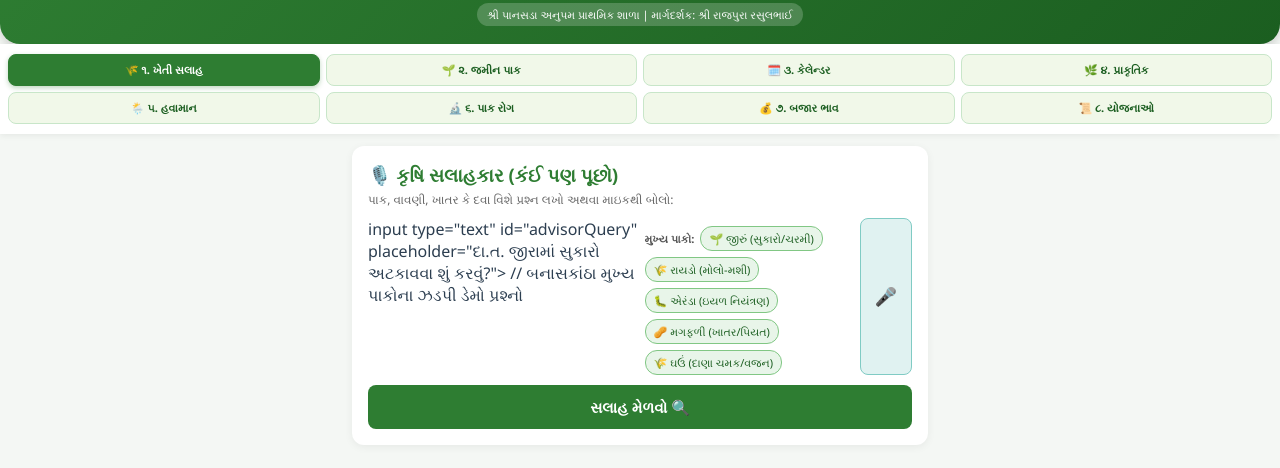
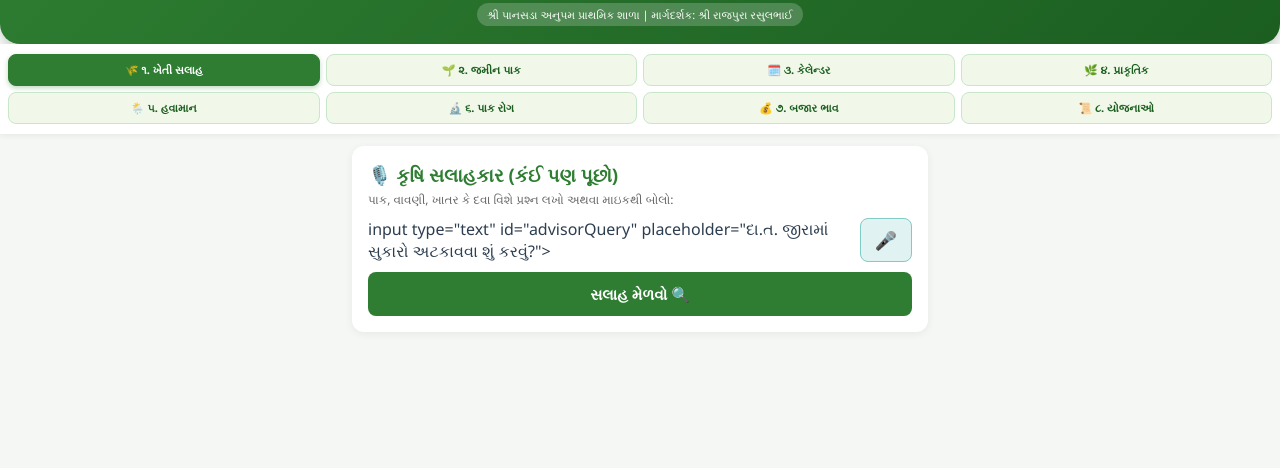
Before and after one commit to rasulbhai-rajpura/khedut-ai-pro, a website: page public/index.html in a window 1280 px wide. Shown: the part 70-538 px from the top of the page. Drawn offline with Linux system fonts and the light colour scheme.

Commit message:
Update index.html

```diff
--- a/public/index.html
+++ b/public/index.html
@@ -146,36 +146,7 @@
         <p style="font-size: 12px; color: #666; margin-top: 4px;">પાક, વાવણી, ખાતર કે દવા વિશે પ્રશ્ન લખો અથવા માઇકથી બોલો:</p>
         <div style="display: flex; gap: 6px; margin-top: 10px;">
           input type="text" id="advisorQuery" placeholder="દા.ત. જીરામાં સુકારો અટકાવવા શું કરવું?">
-          // બનાસકાંઠા મુખ્ય પાકોના ઝડપી ડેમો પ્રશ્નો
-        <div style="display: flex; gap: 6px; margin-top: 8px; flex-wrap: wrap;">
-          <span style="font-size: 11px; color: #555; align-self: center; font-weight: bold;">મુખ્ય પાકો:</span>
-
-          <!-- જીરું -->
-          <button type="button" onclick="setQuickQuery('જીરાના પાકમાં સુકારો અને કાળી ચરમી અટકાવવા કઈ દવાનો છંટકાવ કરવો?')" style="background: #e8f5e9; border: 1px solid #81c784; border-radius: 12px; font-size: 11px; padding: 4px 8px; cursor: pointer; color: #1b5e20; font-weight: 500;">
-            🌱 જીરું (સુકારો/ચરમી)
-          </button>
-
-          <!-- રાયડો -->
-          <button type="button" onclick="setQuickQuery('રાયડામાં મોલો-મશી (ચીંડા) ના નિયંત્રણ માટે દેશી અને રાસાયણિક ઉપાય જણાવો')" style="background: #e8f5e9; border: 1px solid #81c784; border-radius: 12px; font-size: 11px; padding: 4px 8px; cursor: pointer; color: #1b5e20; font-weight: 500;">
-            🌾 રાયડો (મોલો-મશી)
-          </button>
-
-          <!-- એરંડા -->
-          <button type="button" onclick="setQuickQuery('એરંડામાં ઘોડિયારી ઇયળ અને ડોડવા કોરી ખાનાર ઇયળ માટે કઈ દવા છાંટવી?')" style="background: #e8f5e9; border: 1px solid #81c784; border-radius: 12px; font-size: 11px; padding: 4px 8px; cursor: pointer; color: #1b5e20; font-weight: 500;">
-            🐛 એરંડા (ઇયળ નિયંત્રણ)
-          </button>
-
-          <!-- મગફળી -->
-          <button type="button" onclick="setQuickQuery('ઉનાળુ મગફળીમાં ડોડવા બેસવાના સમયે કયું ખાતર અને પિયત આપવું?')" style="background: #e8f5e9; border: 1px solid #81c784; border-radius: 12px; font-size: 11px; padding: 4px 8px; cursor: pointer; color: #1b5e20; font-weight: 500;">
-            🥜 મગફળી (ખાતર/પિયત)
-          </button>
-
-          <!-- ઘઉં -->
-          <button type="button" onclick="setQuickQuery('ઘઉંમાં દાણા ભરાવવાની અવસ્થાએ કયો સ્પ્રે કરવો જેથી વજન અને ચમક વધે?')" style="background: #e8f5e9; border: 1px solid #81c784; border-radius: 12px; font-size: 11px; padding: 4px 8px; cursor: pointer; color: #1b5e20; font-weight: 500;">
-            🌾 ઘઉં (દાણા ચમક/વજન)
-          </button>
-        </div>
-          <button type="button" onclick="startVoice('advisorQuery')" style="padding: 0 14px; background: #e0f2f1; border: 1px solid #80cbc4; border-radius: 8px; font-size: 18px; cursor: pointer;">🎤</button>
+           <button type="button" onclick="startVoice('advisorQuery')" style="padding: 0 14px; background: #e0f2f1; border: 1px solid #80cbc4; border-radius: 8px; font-size: 18px; cursor: pointer;">🎤</button>
         </div>
         <button id="adviseBtn" class="btn-main" onclick="askAdvisor()">સલાહ મેળવો 🔍</button>
       </div>
```
